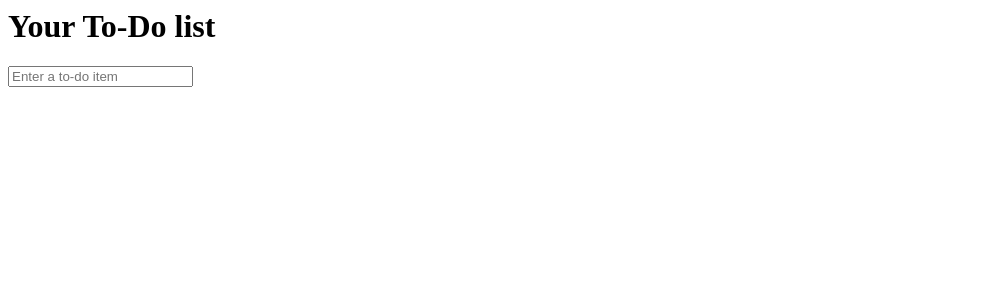
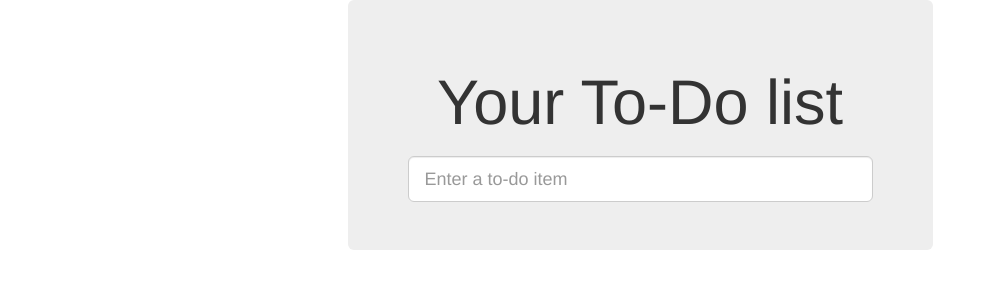
Before and after one commit to Brandonyy/superlists, a Django app: page /lists/1/ in a window 1280 px wide. Shown: the top 300 px of the page, without its empty margins (0-988 px from the left). Run offline with Django 3.2, Linux system fonts and the light colour scheme; data comes from the database, SQL or seed files in the repository; both versions use the stored data as it was after the commit; some libraries are stand-ins or nearby versions.

Commit message:
use Bootstrap to improve layout

```diff
--- a/functional_tests/tests.py
+++ b/functional_tests/tests.py
@@ -1,4 +1,4 @@
-from django.test import LiveServerTestCase
+from django.contrib.staticfiles.testing import StaticLiveServerTestCase
 from selenium import webdriver
 from selenium.webdriver.common.keys import Keys
 
@@ -8,7 +8,7 @@ from selenium.webdriver.support.expected_conditions import staleness_of
 
 import time
 
-class NewVisitorTest(LiveServerTestCase):
+class NewVisitorTest(StaticLiveServerTestCase):
 
     def setUp(self):
         self.browser = webdriver.Firefox()
@@ -36,7 +36,7 @@ class NewVisitorTest(LiveServerTestCase):
         # 她看到输入框完美地居中显示
         inputbox = self.browser.find_element_by_id('id_new_item')
         self.assertAlmostEqual(
-            inputbox.location['x'] + inputbox.size['width']/2, 512, delta=5
+            inputbox.location['x'] + inputbox.size['width']/2, 512, delta=10
             )
 
     def test_can_start_list_and_retrieve_it_later(self):
--- /dev/null
+++ b/lists/static/base.css
@@ -0,0 +1,3 @@
+#id_new_item{
+  margin-top: 2ex;
+}
--- a/lists/templates/base.html
+++ b/lists/templates/base.html
@@ -1,15 +1,50 @@
-<html>
+<!DOCTYPE html>
+<html lang="en">
   <head>
+    <meta charset="utf-8">
+    <meta http-equiv="X-UA-Compatible" content="IE=edge">
+    <meta name="viewport" content="width=device-width, initial-scale=1">
+    <!-- The above 3 meta tags *must* come first in the head; any other head content must come *after* these tags -->
+
+    <!-- Bootstrap -->
+    <link href="/static/bootstrap/css/bootstrap.min.css" rel="stylesheet">
+
+    <!-- HTML5 shim and Respond.js for IE8 support of HTML5 elements and media queries -->
+    <!-- WARNING: Respond.js doesn't work if you view the page via file:// -->
+    <!--[if lt IE 9]>
+      <script src="https://oss.maxcdn.com/html5shiv/3.7.3/html5shiv.min.js"></script>
+      <script src="https://oss.maxcdn.com/respond/1.4.2/respond.min.js"></script>
+    <![endif]-->
+
     <title>To-Do lists</title>
+    <link href="/static/base.css" rel="stylesheet" media="screen">
   </head>
 
   <body>
+  <div class="container">
+
+    <div class="row">
+      <div class="col-md-6 col-md-offset-3 jumbotron">
+        <div class="text-center">
           <h1>{% block header_text %}{% endblock %}</h1>
           <form method="POST" action="{% block form_action %}{% endblock %}">
-      <input name="item_text" id="id_new_item" placeholder="Enter a to-do item" />
+            <input name="item_text" id="id_new_item" class="form-control input-lg" placeholder="Enter a to-do item" />
             {% csrf_token %}
           </form>
+        </div>
+      </div>
+    </div>
+    <div class="row">
+      <div class="col-md-6 col-md-offset-3">
           {% block table %}
           {% endblock %}
+      </div>
+    </div>
+  </div>
+
+    <!-- jQuery (necessary for Bootstrap's JavaScript plugins) -->
+    <script src="https://cdn.jsdelivr.net/npm/jquery@1.12.4/dist/jquery.min.js"></script>
+    <!-- Include all compiled plugins (below), or include individual files as needed -->
+    <script src="/static/bootstrap/js/bootstrap.min.js"></script>
   </body>
 </html>
--- a/lists/templates/list.html
+++ b/lists/templates/list.html
@@ -5,7 +5,7 @@
 {% block form_action %}/lists/{{ list.id }}/add_item{% endblock %}
 
 {% block table %}
-  <table id="id_list_table">
+  <table id="id_list_table" class="table">
     {% for item in list.item_set.all %}
       <tr><td>{{ item.text }}</td></tr>
     {% endfor %}
```
Also changed, not shown: db.sqlite3, 1 other file. Lines whose indentation alone changed are shown as unchanged.
